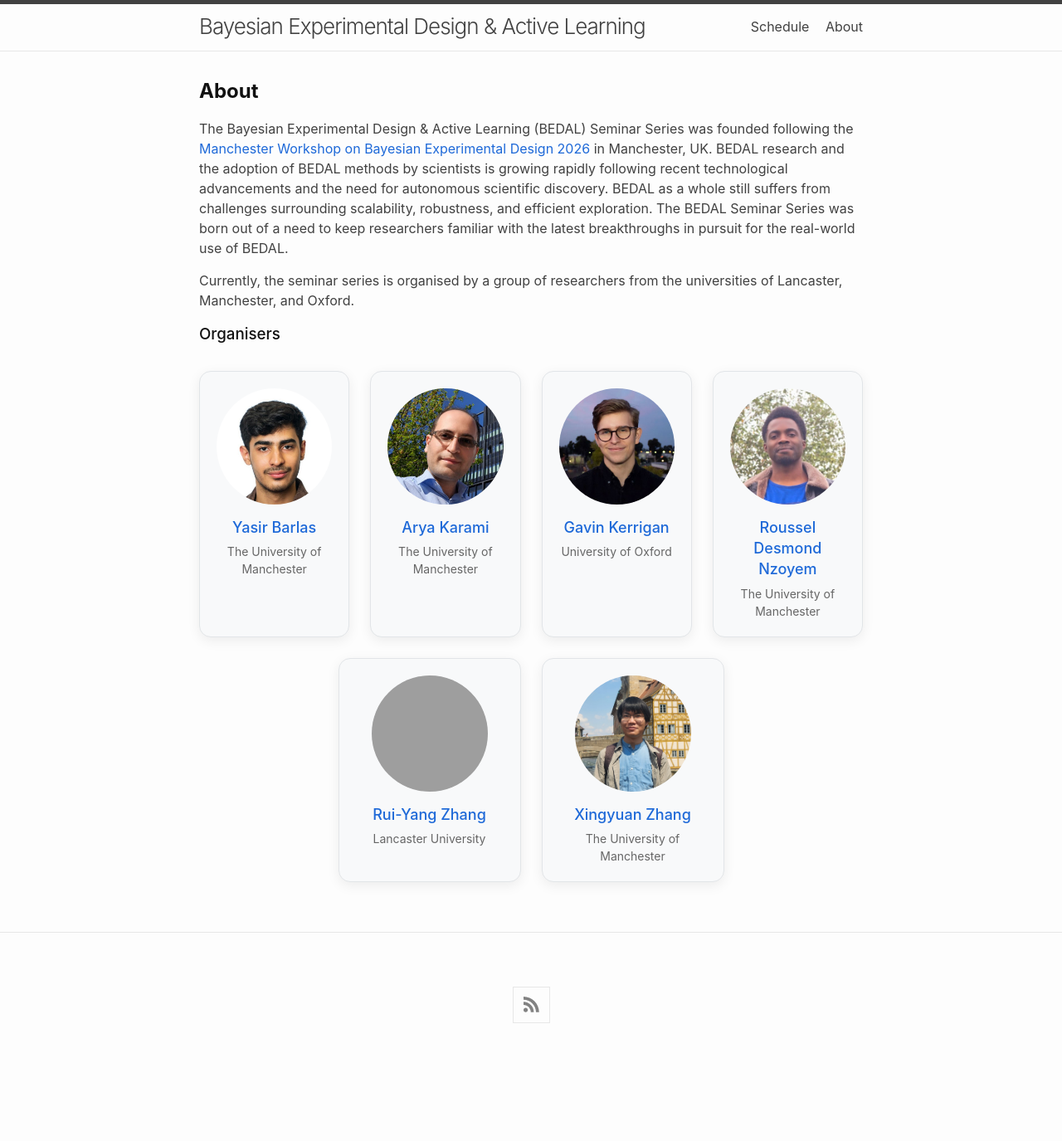
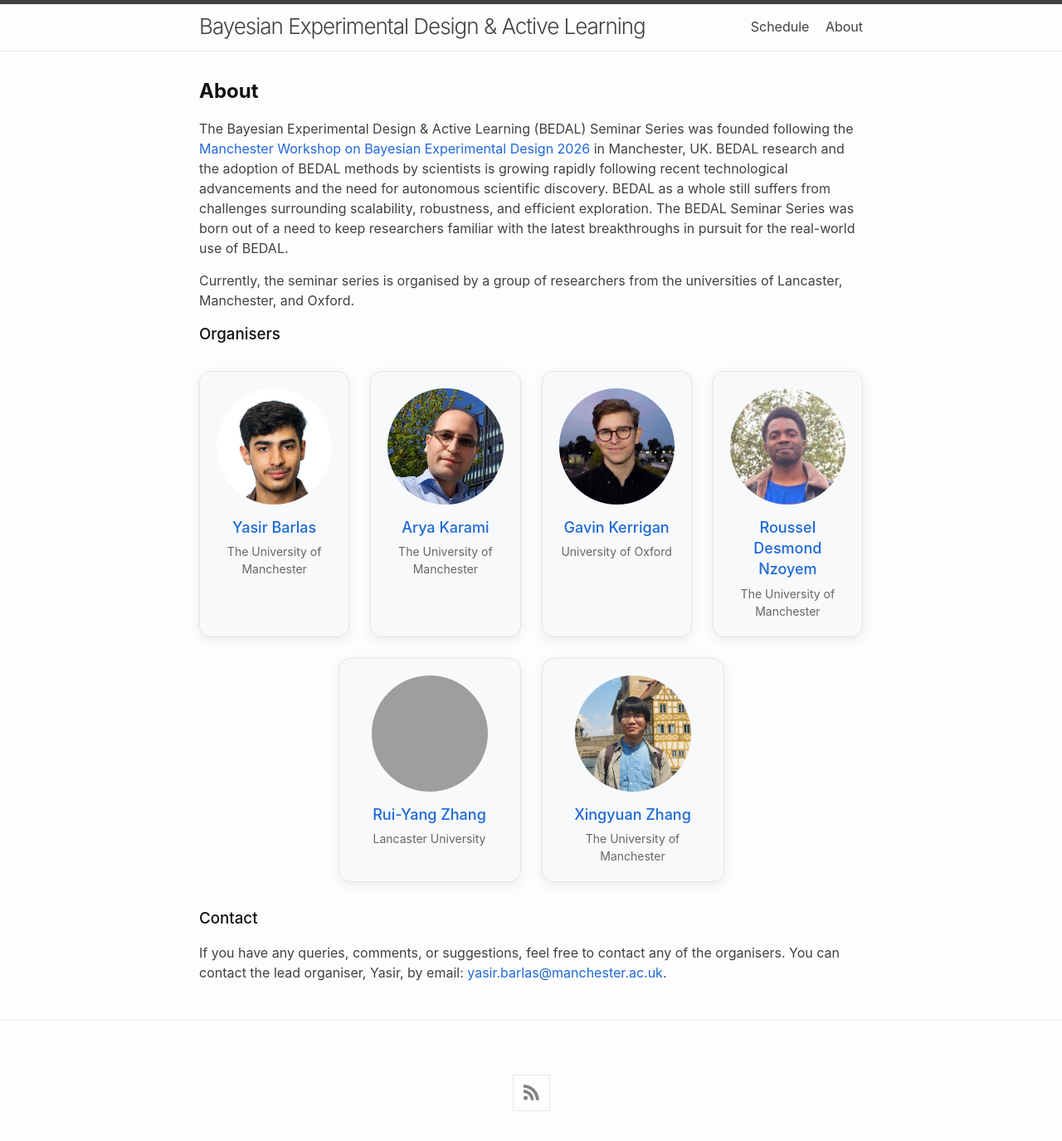
Before and after one commit to bayesiandesign/seminar, a Jekyll site: the page built from about.html, in a window 1280 px wide. Shown: the whole page at 83% size. Built offline with Jekyll 4.4.1, drawn with Linux system fonts in a browser that asks for light colours; nearby versions of some CDN libraries; before the commit the page ends 1269 px from its top, so only the background shows below that; grey boxes are pictures that could not be loaded.

Commit message:
Update about.html

```diff
--- a/about.html
+++ b/about.html
@@ -73,4 +73,8 @@ permalink: /about/
 
 </div>
 
+<h3>Contact</h3>
+
+<p>If you have any queries, comments, or suggestions, feel free to contact any of the organisers. You can contact the lead organiser, Yasir, by email: <a href= "mailto:yasir.barlas@manchester.ac.uk">yasir.barlas@manchester.ac.uk</a>.</p>
+
 </div>
```
